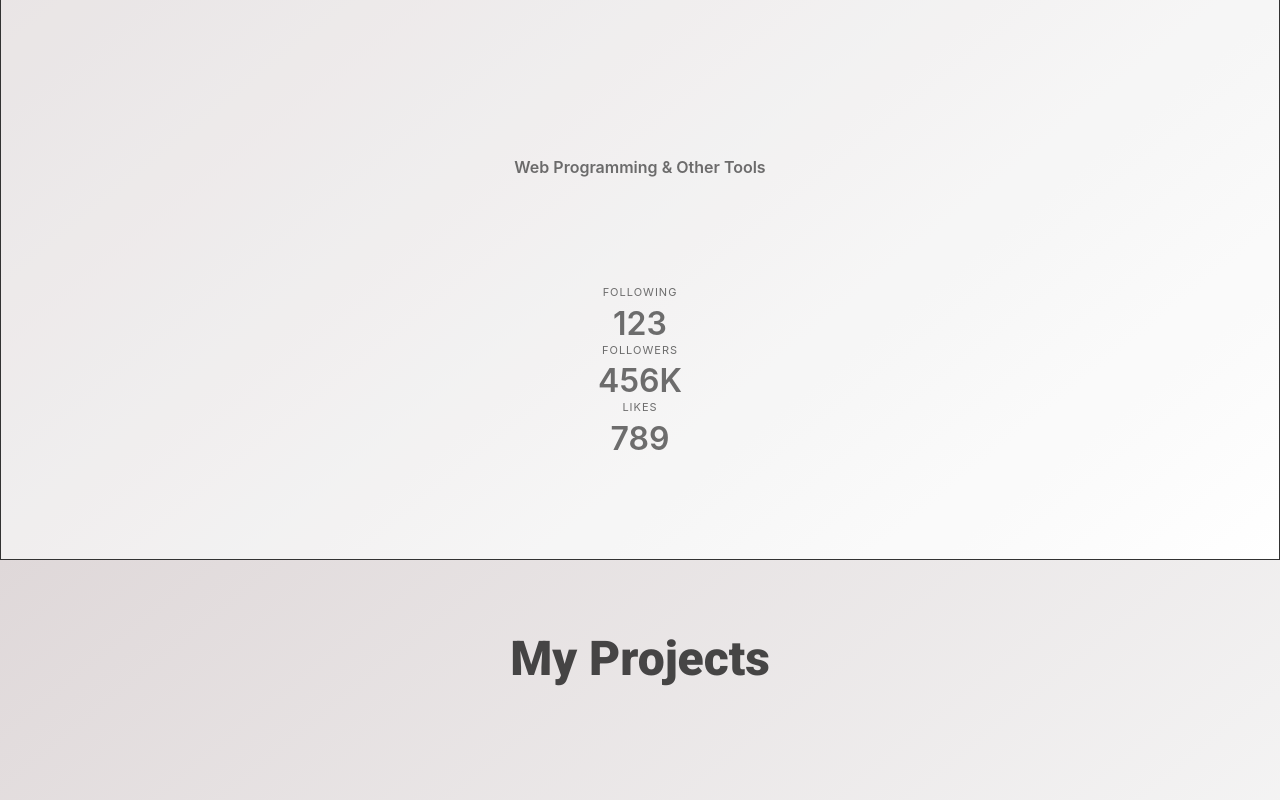
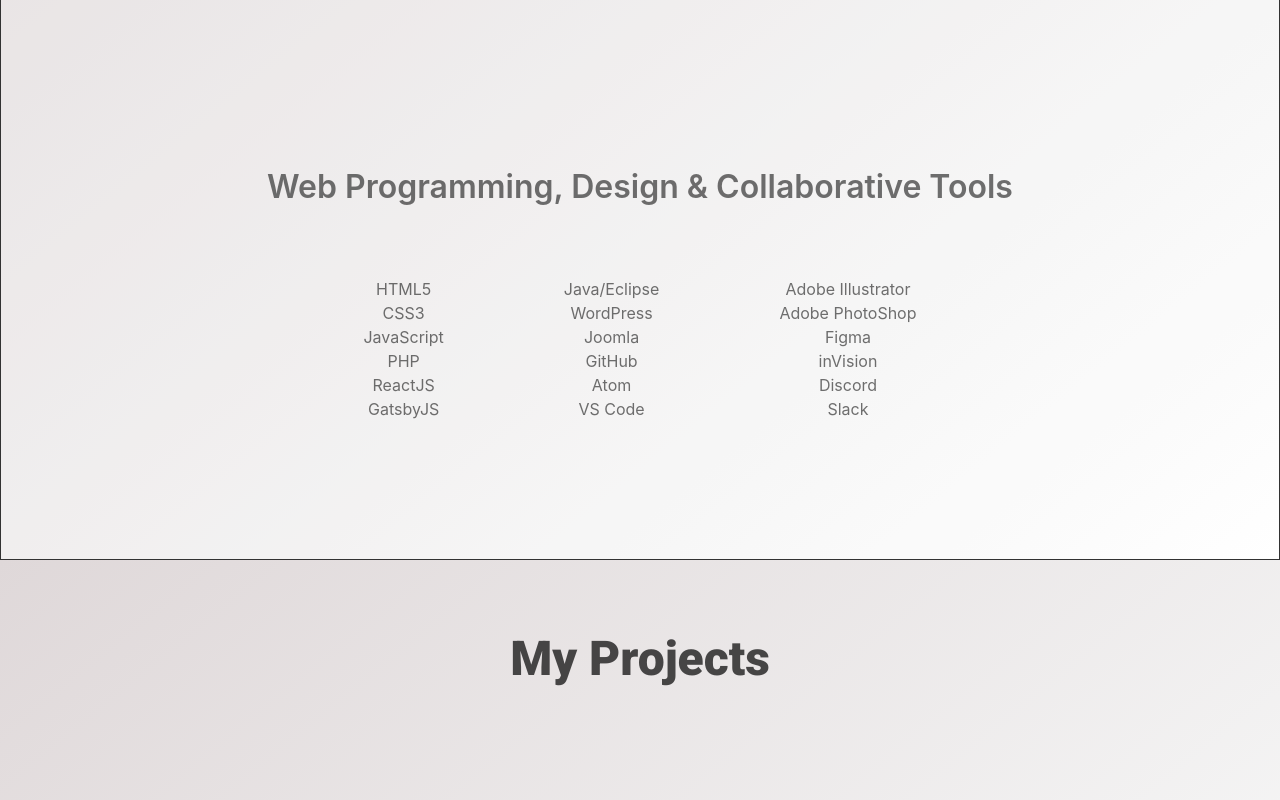
Before and after one commit to tyebanks/react-portfolio, a React (Create React App) app: page / in a window 1280 px wide. Shown: the part 1120-1920 px from the top of the page. Built offline with nearby package versions, Linux system fonts and the light colour scheme.

Commit message:
navbar temp removed & skills section added

```diff
--- a/src/components/List.js
+++ b/src/components/List.js
@@ -4,9 +4,8 @@
     return (
         <div>
            <div class="column mx-6 mb-5 ">
-                 <header className="px-5 pt-5">
-                       <h2 className="title is-6">{props.title}</h2>
-                 </header>
+                 <h2 className="title is-3">{props.title}</h2>
+
                   <p className="">{props.text1}</p>
                   <p className="">{props.text2}</p>
                   <p className="">{props.text3}</p>
--- a/src/components/NavBar.js
+++ b/src/components/NavBar.js
@@ -5,7 +5,7 @@
   render() {
       return (
 
-        <nav class="navbar is-fixed-top level navbar has-shadow mb-6" role="navigation" aria-label="main navigation">
+        <nav class="navbar is-hidden-tablet is-fixed-top level navbar has-shadow mb-6" role="navigation" aria-label="main navigation">
 
         <div class="level-left">
             <div class="level-item">
--- a/src/sections/Contact.js
+++ b/src/sections/Contact.js
@@ -10,10 +10,12 @@
       {config.contacts.map(contact => {const {heading, text, url,mail, } = contact;
          return (
             <div className="columns is-mobile is-centered">
-                   <div className="column my-3 has-text-centered">
+               <div className="column my-3">
+                 <div className="has-text-centered-mobile has-text-centered-touch has-text-centered-widescreen">
                    <h2 className="is-size-1" style={{color: "#B19EFF"}}>{heading}</h2>
                    <h3 className="is-size-3">{text}</h3>
                    <a className="has-text-primary" href={mail+url}>{url}</a>
+                 </div>
                </div>
              </div>
             );})
--- a/src/sections/Skills.js
+++ b/src/sections/Skills.js
@@ -10,32 +10,13 @@
             <div className="columns is-centered mt-6 py-5">
                 <h1 className="has-text-centered title is-1">{heading}</h1>
             </div>
-            <header className="is-mobile" >
+            <header className="is-mobile is-table is-desktop">
+            <div className="has-text-centered"><List title="Web Programming, Design & Collaborative Tools"/></div>
             <div className="level-item has-text-centered">
-                <List title="Web Programming & Other Tools" text1="" text2="" text3="" text4="" text5="" text6=""/>
-            </div>
 
-            <div className="level-item has-text-centered">
-                <List text1="" text2="" text3="" text4="" text5="" text6=""/>
-            </div>
-
-            <div className="level-item has-text-centered">
-                <div>
-                  <p className="heading">Following</p>
-                  <p className="title">123</p>
-                </div>
-            </div>
-            <div className="level-item has-text-centered">
-               <div>
-                 <p className="heading">Followers</p>
-                 <p className="title">456K</p>
-               </div>
-            </div>
-            <div className="level-item has-text-centered">
-              <div>
-                <p className="heading">Likes</p>
-                <p className="title">789</p>
-              </div>
+               <List text1="HTML5" text2="CSS3" text3="JavaScript" text4="PHP" text5="ReactJS" text6="GatsbyJS"/>
+                <List text1="Java/Eclipse" text2="WordPress" text3="Joomla" text4="GitHub" text5="Atom" text6="VS Code"/>
+                <List text1="Adobe Illustrator" text2="Adobe PhotoShop" text3="Figma" text4="inVision" text5="Discord" text6="Slack"/>
             </div>
             </header>
     </div>
```
Lines whose indentation alone changed are shown as unchanged.
